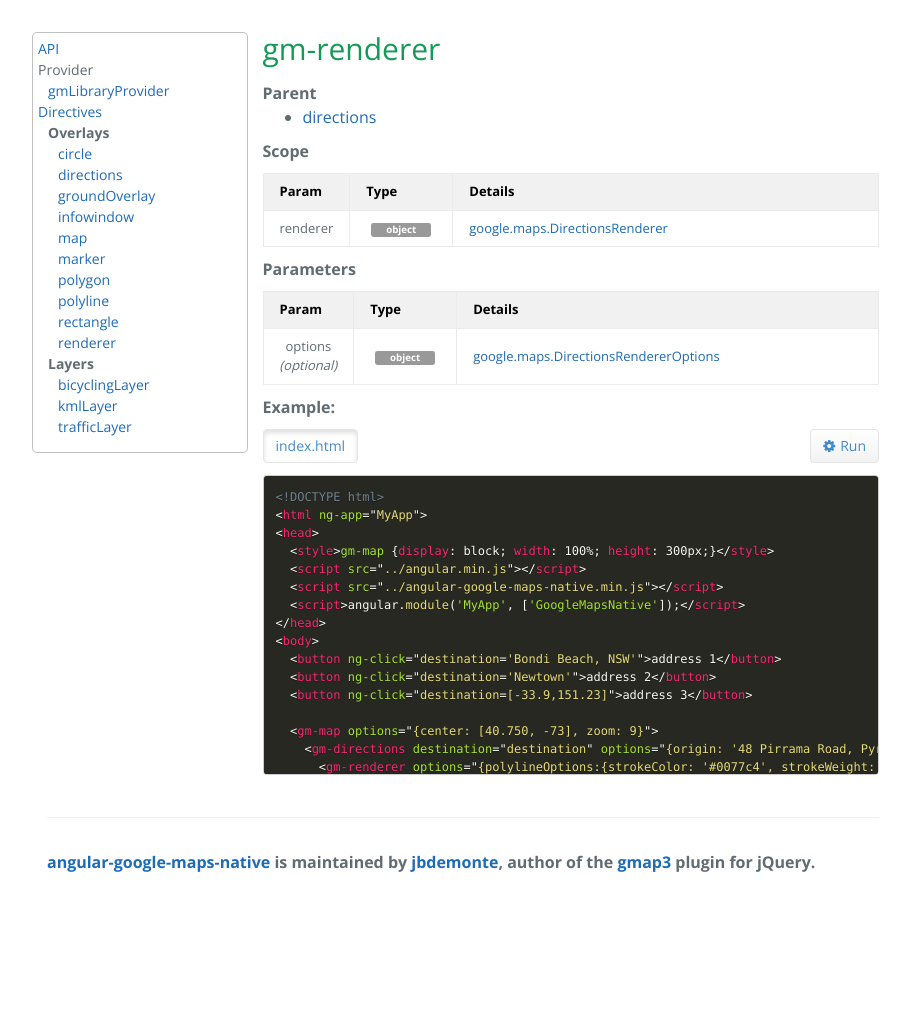
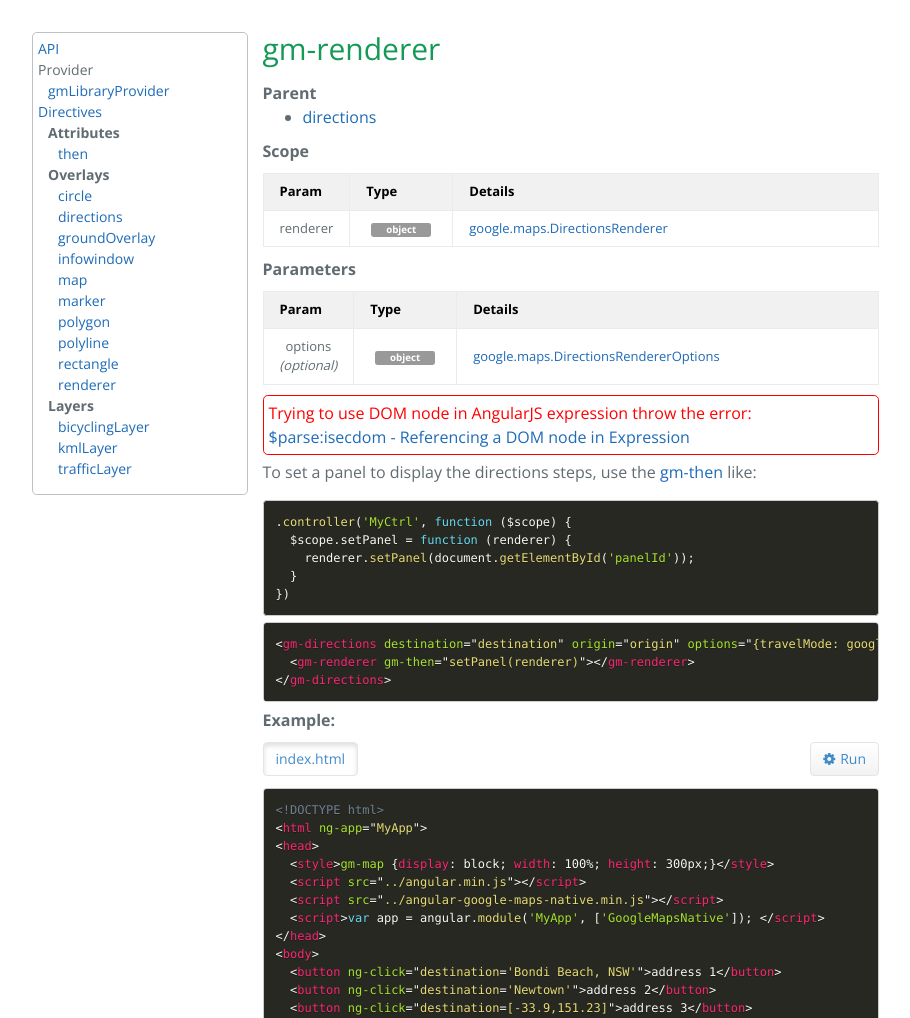
Before and after one commit to jbdemonte/angular-google-maps-native, a Jekyll site: the page built from api-gmRenderer.html, in a window 1280 px wide and 1400 px high. Shown: the part 382-1400 px from the top of the window, without its empty margins (177-1087 px from the left). Built offline with Jekyll 4.4.1, drawn with Linux system fonts in a browser that asks for light colours; nearby versions of some CDN libraries.

Commit message:
append "then" feature

```diff
--- a/_layouts/api-snippets.html
+++ b/_layouts/api-snippets.html
@@ -4,5 +4,5 @@
   <style>gm-map {display: block; width: 100%; height: 300px;}</style>
   <script src="../angular.min.js"></script>
   <script src="../angular-google-maps-native.min.js"></script>
-  <script>angular.module('MyApp', ['GoogleMapsNative']);</script>
+  <script>var app = angular.module('MyApp', ['GoogleMapsNative']); {{page.script}}</script>
 </head>{{content}}</html>
--- a/_layouts/api.html
+++ b/_layouts/api.html
@@ -14,6 +14,12 @@ active: api
       </li>
       <li><a href="api-directives.html">Directives</a>
         <ul>
+          <li>
+            <strong>Attributes</strong>
+            <ul>
+              <li><a href="api-gmThen.html">then</a></li>
+            </ul>
+          </li>
           <li>
             <strong>Overlays</strong>
             <ul>
--- a/api-gmRenderer.html
+++ b/api-gmRenderer.html
@@ -21,6 +21,25 @@ layout: api
   </item>
 </params>
 
+<strong class="danger">
+  Trying to use DOM node in AngularJS expression throw the error: <br/>
+  <a href="https://docs.angularjs.org/error/$parse/isecdom" target="_blank">$parse:isecdom - Referencing a DOM node in Expression</a><br />
+</strong>
+<p>
+  To set a panel to display the directions steps, use the <a href="api-gmThen.html">gm-then</a> like:
+</p>
+<pre class="code"><code class="language-javascript">
+.controller('MyCtrl', function ($scope) {
+  $scope.setPanel = function (renderer) {
+    renderer.setPanel(document.getElementById('panelId'));
+  }
+})</code></pre>
+<pre class="code"><code class="language-markup">
+&lt;gm-directions destination="destination" origin="origin" options="{travelMode: google.maps.DirectionsTravelMode.DRIVING}"&gt;
+  &lt;gm-renderer gm-then="setPanel(renderer)"&gt;&lt;/gm-renderer&gt;
+&lt;/gm-directions&gt;
+</code></pre>
+
 <strong id="example">Example:</strong>
 
 <snippets path="snippets/api-directions-renderer"></snippets>
```
Also changed, not shown: api-gmThen.html (added, +17 -0 lines), snippets/api-then/index.html (added, +21 -0 lines), snippets/api-then/manifest.json (added).
